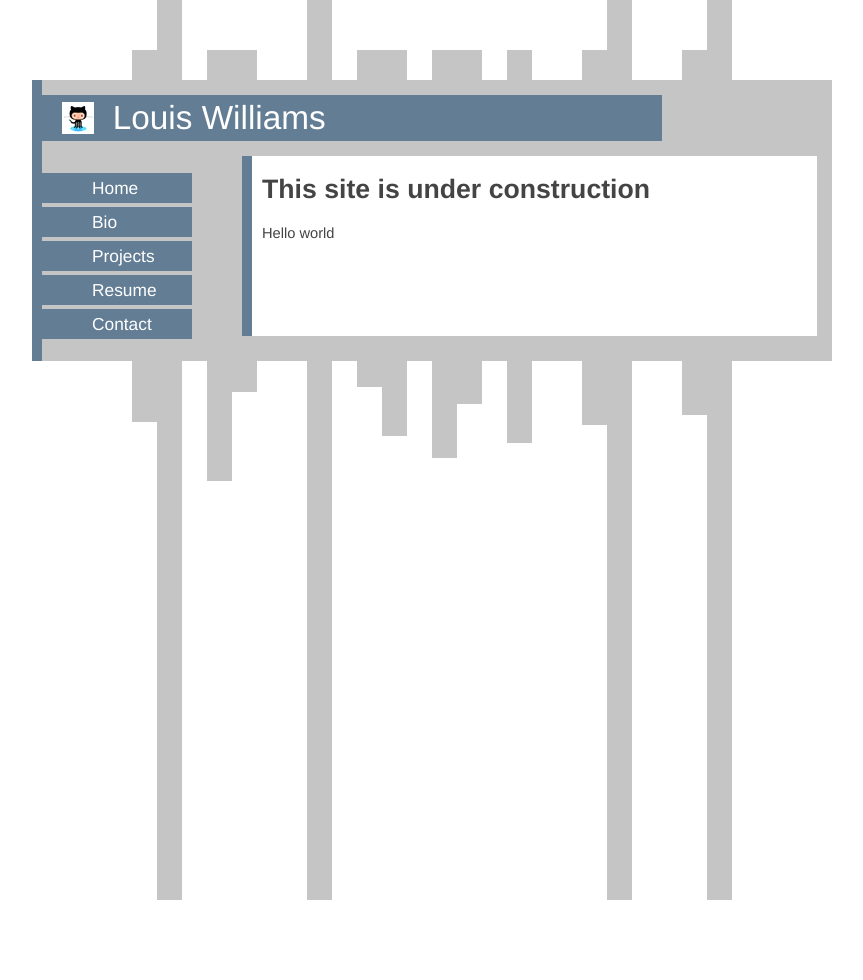
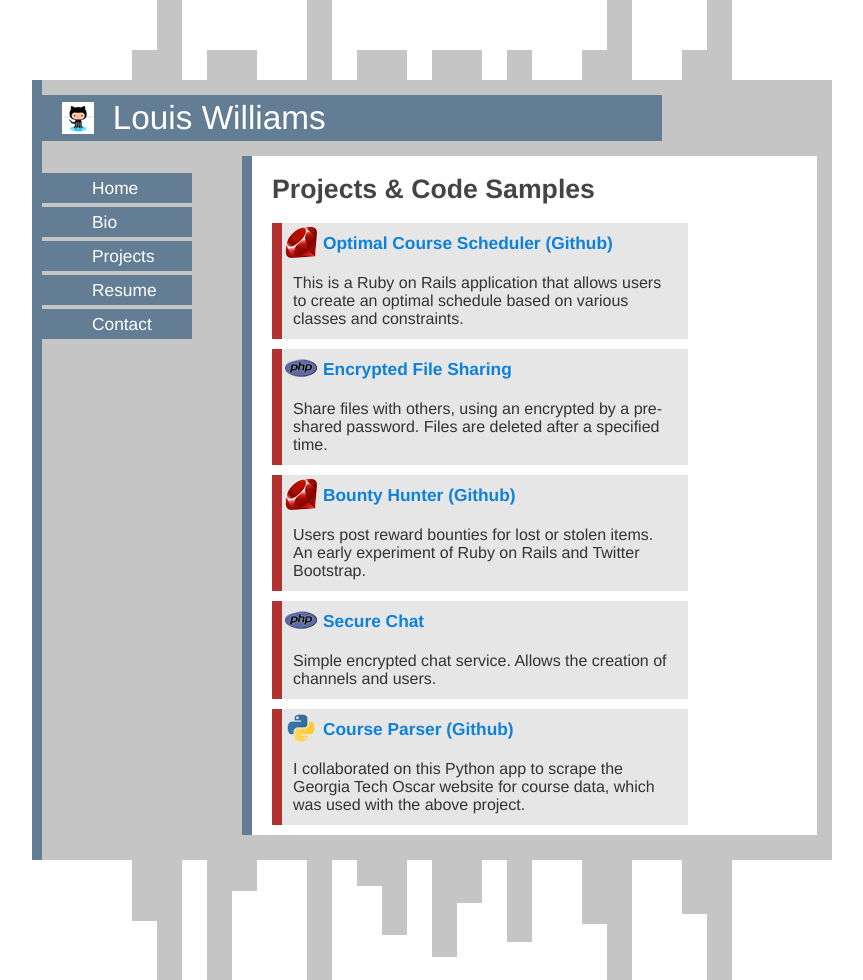
Before and after one commit to louiswilliams/louiswilliams.github.io, a Jekyll site: the page built from projects/index.html, in a window 1280 px wide. Shown: the whole page, without its empty margins (208-1071 px from the left). Built offline with Jekyll 4.4.1, drawn with Linux system fonts in a browser that asks for light colours; before the commit the page ends 900 px from its top, so only the background shows below that.

Commit message:
Added projects and made default.css an include

```diff
--- a/_includes/default.css
+++ b/_includes/default.css
@@ -1,3 +1,200 @@
 body{
+	background: #FFFFFF;
+	margin: 0px;
+	padding: 0px;
+	font-family: Helvetica, Arial, sans-serif;
+	font-size: 10pt;
+	min-width: 800px;
+	color: #444;
 
 }
+div {
+	padding: 0px;
+	margin: 0px;
+}
+a{
+	color: #333333;
+	text-decoration: none;
+}
+a:hover{
+	color: #555555;
+}
+img.feature{
+	margin: 15px;
+	float: left;
+}
+
+p{
+	font-size: 11pt;
+	line-height: 20px;
+}
+
+.quote em{
+	margin-top: 10px;
+	font-size: 16pt;
+}
+
+.quoter{
+	font-size: 12pt;
+	width: 300px;
+	text-align: right;
+	display: inline-block;
+	color: #888888;
+}
+#construction{
+	margin-left: auto;
+	margin-right: auto;
+	width: 600px;
+	height: 200px;
+	text-align: center;
+}
+
+#backwrap{
+	z-index: -1;
+	position: absolute;
+	left: 0px;
+	right: 0px;
+	top: 0px;
+	bottom: 0px;
+}
+#background{
+	margin-left: auto;
+	margin-right: auto;
+	width: 800px;
+	height: 100%;
+	background: url("{{ site.root}}images/Container-bottom-repeat.png") repeat-y center;
+}
+
+#container{
+	width: 800px;
+	margin-left: auto;
+	margin-top: 50px;
+	margin-right: auto;
+}
+
+#container-top{
+	background: url("{{ site.root }}images/Container-top.png") no-repeat;
+	width: 600px;
+	height: 30px;
+	margin-left: 100px;
+}
+#container-bottom{
+	background: url("{{ site.root }}images/Container-bottom.png") no-repeat;
+	width: 600px;
+	height: 120px;
+	margin-left: 100px;
+}
+
+#content-wrap{
+	border-left: 10px solid #627D94;
+	padding-top: 15px;
+	padding-bottom: 25px;
+	background: #C5C5C5;
+	min-height: 200px;
+}
+
+#content{
+	width: 545px;
+	display: inline-block;
+	padding-left: 20px;
+	background: #FFFFFF;
+	min-height: 180px;
+	border-left: 10px solid #627D94;
+}
+
+#navigation{
+	width: 200px;
+	display: inline-block;
+	float: left;
+}
+
+#navigation ul{
+	list-style: none;
+	padding-top: 0px;
+	padding-left: 0px;
+}
+
+#navigation ul li.navitem{
+	line-height: 30px;
+	background: #627D94;
+	color: #FFFFFF;
+	padding-left: 50px;
+	margin-bottom: 4px;
+	width: 100px;
+}
+
+#title{
+	margin-left: 0px;
+	background: #627D94;
+	width: 600px;
+	margin-bottom: 15px;
+	padding-left: 20px;
+}
+
+.social{
+	display: inline-block;
+	margin-top: 7px;
+	font-size: 13pt;
+	margin-right: 15px;
+}
+
+#name {
+	color: #FFFFFF;
+	font-size: 25pt;
+	line-height: 46px;
+	display: inline-block;
+	vertical-align: top;
+}
+ul{
+	list-style: none;
+	line-height: 24px;
+	font-size: 13pt;
+}
+
+.contact-tile{
+	padding: 5px;
+	background: #c5c5c5;
+	height: 37px;
+	width: 140px;
+	margin-bottom: 5px;
+	border-left: 10px solid #B33131;
+}
+.contact-tile img{
+	float: left;
+	margin-top: 2px;
+	height: 32px;
+	width: 32px;
+}
+.contact-tile div{
+	font-size: 13pt;
+	margin-left: 38px;
+	margin-top: 9px;
+	font-weight: bold;
+}
+
+.project-tile{
+	padding: 3px;
+	background: #E6E6E6;
+	width: 400px;
+	margin-bottom: 10px;
+	border-left: 10px solid #B33131;
+}
+.project-tile img{
+	float: left;
+	height: 32px;
+	width: 32px;
+}
+.project-tile-name{
+	font-size: 13pt;
+	margin-left: 38px;
+	margin-top: 7px;
+	font-weight: bold;
+	color: #0E81DB;
+}
+
+.project-tile-desc{
+	font-size: 12pt;
+	margin-top: 12px;
+	padding: 8px;
+	width: 380px;
+}
--- a/_includes/default.js
+++ b/_includes/default.js
@@ -1,10 +1,9 @@
 $(document).ready(function() {
 	$(".navitem").mouseenter(function() {
-		var width = $(this).width();
 		if (!isCurrentPage($(this).parent("a").attr("href"))) {
-			slideOut(this,width,35,250,25);
+			slideOut(this,100,35,250,25);
 			$(this).mouseleave(function(){
-				slideIn(this,width,250);
+				slideIn(this,100,250);
 			});
 		}
 	});
@@ -17,34 +16,38 @@ $(document).ready(function() {
 	});
 
 	$("#title").mouseenter(function(){
-		var width = $(this).width()
-		slideOut(this,width,150,500,0);
+		slideOut(this,620,135,500,0);
 		// $(this).animate({"width": 755,},500);
 		$(this).mouseleave(function(){
-			slideIn(this,width,500);
+			slideIn(this,620,500);
 		});
 	});
 
 	$(".contact-tile").mouseenter(function(){
-		var width = $(this).width()
-		slideOut(this,width,30,250,0);
+		slideOut(this,140,30,250,10);
 		// $(this).animate({"width": 755,},500);
 		$(this).mouseleave(function(){
-			slideIn(this,width,250);
+			slideIn(this,130,250);
+		});
+	});
+
+	$(".project-tile").mouseenter(function(){
+		slideOut(this,400,50,250,10);
+		// $(this).animate({"width": 755,},500);
+		$(this).mouseleave(function(){
+			slideIn(this,400,250);
 		});
 	});
 });
 
 function slideOut(navLi,w,amt,t,jump){
 	$(navLi).stop().animate({
-		"border-left-width": 0,
 		"width": w + amt,
 		"margin-left": jump,
 	},t);
 }
 function slideIn(navLi,w,t){
 	$(navLi).stop().animate({
-		"border-left-width": 25,
 		"margin-left": 0,
 		"width": w
 	},t);
--- a/_layouts/default.html
+++ b/_layouts/default.html
@@ -2,7 +2,9 @@
 <html>
 <head>
   <title>{{ page.title }}: Louis Williams</title>
-  <link rel="stylesheet" href="{{ site.root }}css/default.css" type="text/css" />
+  <style rel="stylesheet" type="text/css">
+  {% include default.css %}
+  </style>
   <script src="{{ site.root }}js/jquery-1.10.2.min.js" type="text/javascript"></script>
 </head>
 <body>
--- a/css/default.css
+++ b/css/default.css
@@ -155,13 +155,17 @@ ul{
 	padding: 3px;
 	background: #c5c5c5;
 	height: 33px;
-	width: 160px;
+	width: 140px;
+	margin-bottom: 5px;
 }
 .contact-tile img{
 	float: left;
+	height: 32px;
+	width: 32px;
 }
 .contact-tile div{
-	font-size: 12pt;
-	margin-left: 35px;
+	font-size: 13pt;
+	margin-left: 38px;
 	margin-top: 7px;
+	font-weight: bold;
 }
--- a/projects/index.html
+++ b/projects/index.html
@@ -3,5 +3,48 @@ layout: default
 title: Projects
 ---
 
-<h1>This site is under construction</h1>
-<p>Hello world</p>
+<h1>Projects &amp; Code Samples</h1>
+<a href="https://github.com/extrakt/optimal_course_scheduler" target="_blank">
+<div class="project-tile">
+	<img src="{{site.root}}images/ruby.png" />
+	<div class="project-tile-name">Optimal Course Scheduler (Github)</div>
+	<div class="project-tile-desc">
+		This is a Ruby on Rails application that allows users to create an optimal schedule based on various classes and constraints.
+	</div>
+</div></a>
+
+<a href="http://extrakt.us.to/drop/" target="_blank">
+<div class="project-tile">
+	<img src="{{site.root}}images/php.png" />
+	<div class="project-tile-name">Encrypted File Sharing</div>
+	<div class="project-tile-desc">
+		Share files with others, using an encrypted by a pre-shared password. Files are deleted after a specified time.
+	</div>
+</div></a>
+
+<a href="http://bounty.us.to/" target="_blank">
+<div class="project-tile">
+	<img src="{{site.root}}images/ruby.png" />
+	<div class="project-tile-name">Bounty Hunter (Github)</div>
+	<div class="project-tile-desc">
+		Users post reward bounties for lost or stolen items. An early experiment of Ruby on Rails and Twitter Bootstrap.
+	</div>
+</div></a>
+
+<a href="http://extrakt.us.to/chat/" target="_blank">
+<div class="project-tile">
+	<img src="{{site.root}}images/php.png" />
+	<div class="project-tile-name">Secure Chat</div>
+	<div class="project-tile-desc">
+		Simple encrypted chat service. Allows the creation of channels and users.
+	</div>
+</div></a>
+
+<a href="https://github.com/extrakt/course_parser" target="_blank">
+<div class="project-tile">
+	<img src="{{site.root}}images/python.png" />
+	<div class="project-tile-name">Course Parser (Github)</div>
+	<div class="project-tile-desc">
+		I collaborated on this Python app to scrape the Georgia Tech Oscar website for course data, which was used with the above project.
+	</div>
+</div></a>
```
Also changed, not shown: contact/index.html (+9 -3 lines), images/li.png (added), images/php.png (added), images/python.jpg (added), images/python.png (added), images/ruby.jpg (added), images/ruby.png (added).
